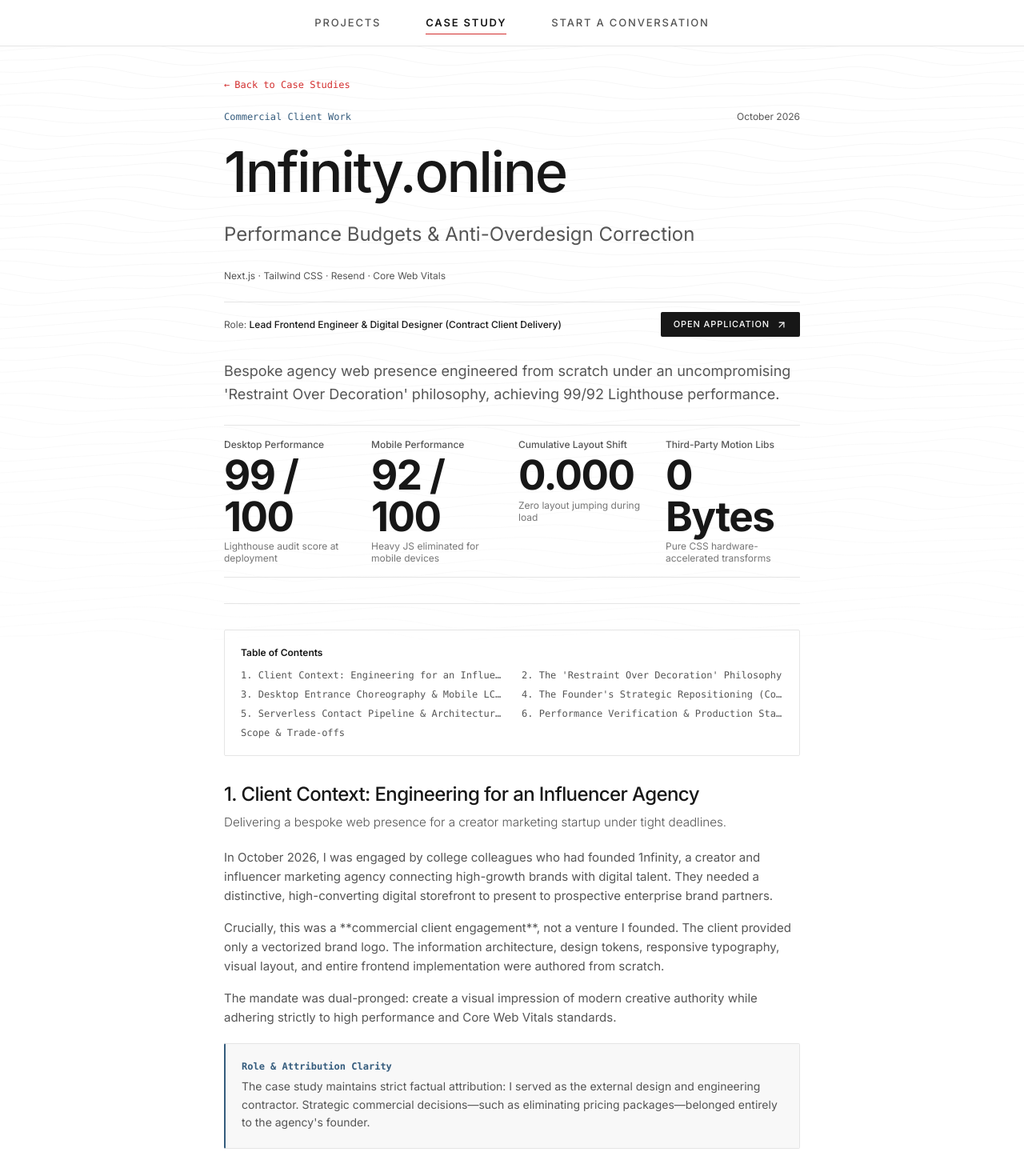
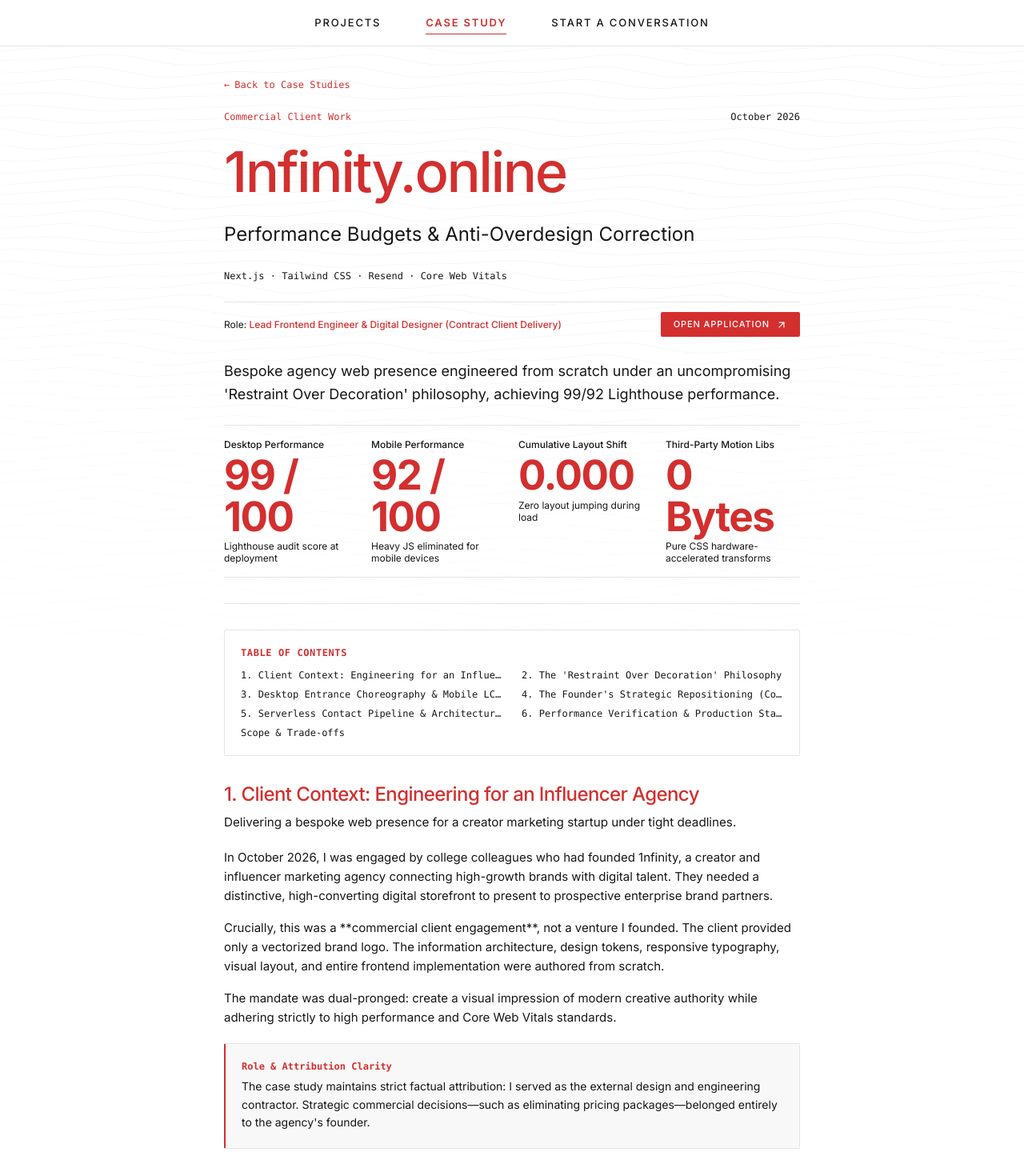
Before and after one commit to vaibhv19/workwith, a Next.js app: page /case-study/1nfinity in a window 1280 px wide. Shown: the top 1470 px of the page at 80% size. Built offline with nearby package versions, Linux system fonts and the light colour scheme; a web font is replaced by a local one.

Commit message:
feat(theme): apply final palette adjustment with red headings/titles and dark black body text

```diff
--- a/src/app/case-study/[slug]/page.tsx
+++ b/src/app/case-study/[slug]/page.tsx
@@ -58,10 +58,10 @@
     <article className="pt-6 sm:pt-8 md:pt-10 pb-16 sm:pb-24 space-y-12 sm:space-y-16">
       <Container size="default">
         {/* Breadcrumb Navigation */}
-        <nav aria-label="Breadcrumb" className="text-xs font-mono text-foreground-subtle pb-6">
+        <nav aria-label="Breadcrumb" className="text-xs font-mono text-[#171717] pb-6">
           <Link
             href="/case-study"
-            className="text-accent hover:text-foreground transition-colors font-medium inline-flex items-center gap-1.5 focus-visible:outline-none focus-visible:ring-1 focus-visible:ring-accent rounded-sm group"
+            className="text-accent hover:text-accent-muted transition-colors font-medium inline-flex items-center gap-1.5 focus-visible:outline-none focus-visible:ring-1 focus-visible:ring-accent rounded-sm group"
           >
             <span className="transition-transform duration-300 group-hover:-translate-x-1">&larr;</span>
             <span>Back to Case Studies</span>
@@ -70,14 +70,14 @@
 
         {/* Article Header */}
         <header className="space-y-6 border-b border-border pb-8">
-          <div className="flex items-center justify-between text-xs text-foreground-muted">
-            <span className="font-medium text-accent-secondary font-mono">
+          <div className="flex items-center justify-between text-xs text-[#171717]">
+            <span className="font-medium text-accent font-mono">
               {study.category}
             </span>
-            <span>{study.period}</span>
+            <span className="font-mono">{study.period}</span>
           </div>
 
-          <h1 className="font-display-hero text-foreground">
+          <h1 className="font-display-hero text-accent">
             {study.title}
           </h1>
 
@@ -85,19 +85,19 @@
             text={study.subtitle}
             as="p"
             charDelayMs={14}
-            className="font-display text-lg sm:text-2xl text-foreground-muted leading-snug"
+            className="font-display text-lg sm:text-2xl text-[#171717] leading-snug"
           />
 
           {/* Metadata Row */}
-          <div className="pt-1 flex flex-wrap items-center gap-2 text-xs text-foreground-muted">
+          <div className="pt-1 flex flex-wrap items-center gap-2 text-xs font-mono text-[#171717]">
             <span>{study.techFocus}</span>
           </div>
 
           {/* Role & Links */}
           <div className="flex flex-wrap items-center justify-between gap-4 pt-3 border-t border-border text-xs">
             <div>
-              <span className="text-foreground-muted">Role: </span>
-              <span className="text-foreground font-medium">{narrative.role}</span>
+              <span className="text-[#171717]">Role: </span>
+              <span className="text-accent font-medium">{narrative.role}</span>
             </div>
 
             <div className="flex items-center gap-3">
@@ -127,7 +127,7 @@
           </div>
 
           {/* Excerpt Lead */}
-          <p className="text-base sm:text-lg text-foreground-muted font-sans leading-relaxed pt-1">
+          <p className="text-base sm:text-lg text-[#171717] font-sans leading-relaxed pt-1">
             {study.excerpt}
           </p>
 
@@ -136,13 +136,13 @@
             <div className="grid grid-cols-2 sm:grid-cols-4 gap-4 py-4 border-y border-border">
               {narrative.quickMetrics.map((metric, idx) => (
                 <div key={idx} className="space-y-1 min-w-0">
-                  <div className="text-xs text-foreground-muted font-medium truncate">
+                  <div className="text-xs text-[#171717] font-medium truncate">
                     {metric.label}
                   </div>
-                  <div className="font-metric text-base sm:text-lg lg:text-xl font-bold text-foreground break-words">
+                  <div className="font-metric text-base sm:text-lg lg:text-xl font-bold text-accent break-words">
                     {metric.value}
                   </div>
-                  <div className="text-xs text-foreground-subtle leading-tight">
+                  <div className="text-xs text-[#171717] leading-tight">
                     {metric.detail}
                   </div>
                 </div>
@@ -153,7 +153,7 @@
 
         {/* Table of Contents */}
         <section className="p-5 my-8 rounded-[2px] bg-surface/60 border border-border space-y-3">
-          <h2 className="text-xs font-semibold text-foreground">
+          <h2 className="text-xs font-semibold text-accent font-mono uppercase tracking-wider">
             Table of Contents
           </h2>
           <nav className="grid grid-cols-1 sm:grid-cols-2 gap-x-6 gap-y-2 text-xs font-mono">
@@ -161,7 +161,7 @@
               <a
                 key={idx}
                 href={`#${sec.id}`}
-                className="text-foreground-muted hover:text-accent transition-colors truncate"
+                className="text-[#171717] hover:text-accent transition-colors truncate"
               >
                 {sec.title}
               </a>
@@ -169,7 +169,7 @@
             {narrative.openQuestionsAndExclusions.length > 0 && (
               <a
                 href="#scope-and-tradeoffs"
-                className="text-foreground-muted hover:text-accent transition-colors truncate"
+                className="text-[#171717] hover:text-accent transition-colors truncate"
               >
                 Scope &amp; Trade-offs
               </a>
@@ -186,18 +186,18 @@
               className="space-y-5 scroll-mt-24 border-b border-border pb-12 last:border-b-0"
             >
               <div className="space-y-1.5">
-                <h2 className="font-display text-xl sm:text-2xl font-medium tracking-tight text-foreground">
+                <h2 className="font-display text-xl sm:text-2xl font-medium tracking-tight text-accent">
                   {sec.title}
                 </h2>
                 {sec.lead && (
-                  <p className="font-body-lead text-foreground-muted">
+                  <p className="font-body-lead text-[#171717]">
                     {sec.lead}
                   </p>
                 )}
               </div>
 
               {/* Paragraphs */}
-              <div className="space-y-4 font-body text-foreground-muted leading-relaxed">
+              <div className="space-y-4 font-body text-[#171717] leading-relaxed">
                 {sec.content.map((paragraph, pIdx) => (
                   <p key={pIdx}>{paragraph}</p>
                 ))}
@@ -205,11 +205,11 @@
 
               {/* Callout Box */}
               {sec.callout && (
-                <div className="p-4 sm:p-5 rounded-[2px] border border-border border-l-2 border-l-accent-secondary bg-surface-elevated/70 my-5 space-y-1.5">
-                  <div className="text-xs font-semibold text-accent-secondary font-mono">
+                <div className="p-4 sm:p-5 rounded-[2px] border border-border border-l-2 border-l-accent bg-surface-elevated/70 my-5 space-y-1.5">
+                  <div className="text-xs font-semibold text-accent font-mono">
                     {sec.callout.title}
                   </div>
-                  <div className="text-xs sm:text-sm text-foreground-muted leading-relaxed font-sans">
+                  <div className="text-xs sm:text-sm text-[#171717] leading-relaxed font-sans">
                     {sec.callout.text}
                   </div>
                 </div>
@@ -218,13 +218,13 @@
               {/* ASCII Architecture Diagram */}
               {sec.diagram && (
                 <div className="space-y-2 my-6">
-                  <div className="flex items-center justify-between text-xs font-mono text-foreground-subtle">
-                    <span className="font-medium text-foreground">{sec.diagram.title}</span>
+                  <div className="flex items-center justify-between text-xs font-mono text-[#171717]">
+                    <span className="font-medium text-accent">{sec.diagram.title}</span>
                   </div>
-                  <pre className="overflow-x-auto text-[11px] sm:text-xs font-mono bg-[#F8F8F8] border border-border rounded-[2px] p-5 text-foreground leading-tight selection:bg-accent/20">
+                  <pre className="overflow-x-auto text-[11px] sm:text-xs font-mono bg-[#F8F8F8] border border-border rounded-[2px] p-5 text-[#171717] leading-tight selection:bg-accent/20">
                     {sec.diagram.ascii}
                   </pre>
-                  <p className="text-[11px] text-foreground-subtle italic">
+                  <p className="text-[11px] text-[#171717] italic">
                     {sec.diagram.caption}
                   </p>
                 </div>
@@ -233,11 +233,11 @@
               {/* Code Block */}
               {sec.codeBlock && (
                 <div className="space-y-0 my-6">
-                  <div className="flex items-center justify-between px-4 py-2 rounded-t-[2px] bg-surface-elevated border border-b-0 border-border text-xs font-mono text-foreground-muted">
-                    <span className="font-medium text-foreground">{sec.codeBlock.title}</span>
-                    <span className="text-accent-secondary text-xs font-mono font-medium">{sec.codeBlock.language}</span>
+                  <div className="flex items-center justify-between px-4 py-2 rounded-t-[2px] bg-surface-elevated border border-b-0 border-border text-xs font-mono text-[#171717]">
+                    <span className="font-medium text-accent">{sec.codeBlock.title}</span>
+                    <span className="text-accent text-xs font-mono font-medium">{sec.codeBlock.language}</span>
                   </div>
-                  <pre className="overflow-x-auto text-xs font-mono bg-[#F8F8F8] border border-border rounded-b-[2px] p-4 text-foreground leading-relaxed">
+                  <pre className="overflow-x-auto text-xs font-mono bg-[#F8F8F8] border border-border rounded-b-[2px] p-4 text-[#171717] leading-relaxed">
                     <code>{sec.codeBlock.code}</code>
                   </pre>
                 </div>
@@ -248,7 +248,7 @@
                 <div className="space-y-2 my-6">
                   <div className="overflow-x-auto rounded-[2px] border border-border">
                     <table className="w-full text-left text-xs sm:text-sm">
-                      <thead className="bg-surface-elevated text-foreground text-xs font-medium border-b border-border">
+                      <thead className="bg-surface-elevated text-accent text-xs font-medium border-b border-border">
                         <tr>
                           {sec.table.headers.map((h, hIdx) => (
                             <th key={hIdx} className="px-4 py-3 font-semibold">
@@ -261,7 +261,7 @@
                         {sec.table.rows.map((row, rIdx) => (
                           <tr key={rIdx} className="hover:bg-surface-elevated transition-colors">
                             {row.map((cell, cIdx) => (
-                              <td key={cIdx} className="px-4 py-2.5 text-foreground-muted font-mono text-xs">
+                              <td key={cIdx} className="px-4 py-2.5 text-[#171717] font-mono text-xs">
                                 {cell}
                               </td>
                             ))}
@@ -271,14 +271,14 @@
                     </table>
                   </div>
                   {sec.table.caption && (
-                    <p className="text-[11px] text-foreground-subtle italic">{sec.table.caption}</p>
+                    <p className="text-[11px] text-[#171717] italic">{sec.table.caption}</p>
                   )}
                 </div>
               )}
 
               {/* Content After Block */}
               {sec.contentAfter && sec.contentAfter.length > 0 && (
-                <div className="space-y-4 font-body text-foreground-muted leading-relaxed pt-2">
+                <div className="space-y-4 font-body text-[#171717] leading-relaxed pt-2">
                   {sec.contentAfter.map((paragraph, pIdx) => (
                     <p key={pIdx}>{paragraph}</p>
                   ))}
@@ -294,10 +294,10 @@
               className="space-y-5 scroll-mt-24 pt-4 border-b border-border pb-12"
             >
               <div className="space-y-1">
-                <h2 className="font-display text-xl sm:text-2xl font-medium tracking-tight text-foreground">
+                <h2 className="font-display text-xl sm:text-2xl font-medium tracking-tight text-accent">
                   Scope Boundaries &amp; Engineering Trade-offs
                 </h2>
-                <p className="font-body-lead text-foreground-muted text-xs sm:text-sm">
+                <p className="font-body-lead text-[#171717] text-xs sm:text-sm">
                   Documented trade-offs, scope decisions, and architectural boundaries.
                 </p>
               </div>
@@ -309,12 +309,12 @@
                     className="p-4 rounded-[2px] bg-surface/60 border border-border space-y-1"
                   >
                     <div className="flex items-center gap-2">
-                      <span className="text-foreground-subtle select-none">&bull;</span>
-                      <h3 className="font-mono text-xs sm:text-[13px] font-semibold text-foreground">
+                      <span className="text-accent select-none">&bull;</span>
+                      <h3 className="font-mono text-xs sm:text-[13px] font-semibold text-accent">
                         {item.question}
                       </h3>
                     </div>
-                    <p className="text-xs text-foreground-muted leading-relaxed pl-3.5">
+                    <p className="text-xs text-[#171717] leading-relaxed pl-3.5">
                       {item.resolutionOrLimitation}
                     </p>
                   </div>
@@ -329,25 +329,25 @@
           {prevStudy ? (
             <Link
               href={`/case-study/${prevStudy.slug}`}
-              className="text-foreground-muted hover:text-accent transition-colors flex items-center gap-1.5 focus-visible:outline-none focus-visible:ring-1 focus-visible:ring-accent rounded-sm group"
+              className="text-[#171717] hover:text-accent transition-colors flex items-center gap-1.5 focus-visible:outline-none focus-visible:ring-1 focus-visible:ring-accent rounded-sm group"
             >
-              <span className="transition-transform duration-300 group-hover:-translate-x-1">&larr;</span>
+              <span className="transition-transform duration-300 group-hover:-translate-x-1 text-accent">&larr;</span>
               <span>Prev: {prevStudy.title}</span>
             </Link>
           ) : (
-            <span className="text-foreground-subtle">Start of Case Studies</span>
+            <span className="text-[#171717]">Start of Case Studies</span>
           )}
 
           {nextStudy ? (
             <Link
               href={`/case-study/${nextStudy.slug}`}
-              className="text-foreground-muted hover:text-accent transition-colors flex items-center gap-1.5 focus-visible:outline-none focus-visible:ring-1 focus-visible:ring-accent rounded-sm group"
+              className="text-[#171717] hover:text-accent transition-colors flex items-center gap-1.5 focus-visible:outline-none focus-visible:ring-1 focus-visible:ring-accent rounded-sm group"
             >
               <span>Next: {nextStudy.title}</span>
-              <span className="transition-transform duration-300 group-hover:translate-x-1">&rarr;</span>
+              <span className="transition-transform duration-300 group-hover:translate-x-1 text-accent">&rarr;</span>
             </Link>
           ) : (
-            <span className="text-foreground-subtle">End of Case Studies</span>
+            <span className="text-[#171717]">End of Case Studies</span>
           )}
         </footer>
       </Container>
--- a/src/app/globals.css
+++ b/src/app/globals.css
@@ -16,8 +16,8 @@
 
   --color-foreground: #171717;
   --color-foreground-ivory: #0A0A0A;
-  --color-foreground-muted: #555555;
-  --color-foreground-subtle: #767676;
+  --color-foreground-muted: #171717;
+  --color-foreground-subtle: #262626;
 
   --color-accent: #D32F2F;
   --color-accent-muted: #B71C1C;
@@ -37,7 +37,7 @@
 }
 
 :root {
-  /* Core Palette Variables - White, Near-Black, Red & Muted Blue */
+  /* Core Palette Variables - White, Near-Black & Red */
   --bg-black: #FFFFFF;
   --bg-deep: #FAFAFA;
 
@@ -53,8 +53,8 @@
 
   --text-primary: #171717;
   --text-ivory: #0A0A0A;
-  --text-muted: #555555;
-  --text-subtle: #767676;
+  --text-muted: #171717;
+  --text-subtle: #262626;
 
   --accent-primary: #D32F2F;
   --accent-muted: #B71C1C;
@@ -123,7 +123,7 @@
   line-height: 1.05;
   letter-spacing: -0.035em;
   font-weight: 500;
-  color: var(--text-primary);
+  color: var(--accent-primary);
 }
 
 .font-display-h1 {
@@ -132,7 +132,7 @@
   line-height: 1.1;
   letter-spacing: -0.025em;
   font-weight: 500;
-  color: var(--text-primary);
+  color: var(--accent-primary);
 }
 
 .font-display-h2 {
@@ -141,7 +141,7 @@
   line-height: 1.15;
   letter-spacing: -0.02em;
   font-weight: 500;
-  color: var(--text-primary);
+  color: var(--accent-primary);
 }
 
 .font-display-h3 {
@@ -150,15 +150,15 @@
   line-height: 1.25;
   letter-spacing: -0.015em;
   font-weight: 500;
-  color: var(--text-primary);
+  color: var(--accent-primary);
 }
 
 .font-body-lead {
   font-family: var(--font-inter, var(--font-inter-fallback));
   font-size: clamp(0.95rem, 1.15vw, 1.15rem);
   line-height: 1.65;
-  font-weight: 300;
-  color: var(--text-muted);
+  font-weight: 400;
+  color: var(--text-primary);
 }
 
 .font-body {
@@ -166,7 +166,7 @@
   font-size: 0.9375rem;
   line-height: 1.6;
   font-weight: 400;
-  color: var(--text-muted);
+  color: var(--text-primary);
 }
 
 .font-body-sm {
@@ -174,7 +174,7 @@
   font-size: 0.8125rem;
   line-height: 1.55;
   font-weight: 400;
-  color: var(--text-subtle);
+  color: var(--text-primary);
 }
 
 .font-eyebrow {
@@ -192,7 +192,7 @@
   line-height: 1;
   font-weight: 700;
   letter-spacing: -0.03em;
-  color: var(--text-primary);
+  color: var(--accent-primary);
 }
 
 /* ==========================================================================
@@ -204,7 +204,7 @@
   align-items: center;
   justify-content: center;
   gap: 0.625rem;
-  background-color: #111111;
+  background-color: var(--accent-primary);
   color: #FFFFFF;
   font-family: var(--font-inter, var(--font-inter-fallback));
   font-size: 0.75rem;
@@ -218,9 +218,9 @@
 }
 
 .btn-primary:hover {
-  background-color: #000000;
+  background-color: var(--accent-muted);
   transform: translateY(-1px);
-  box-shadow: 0 8px 24px -6px rgba(0, 0, 0, 0.2);
+  box-shadow: 0 8px 24px -6px rgba(211, 47, 47, 0.3);
 }
 
 .btn-secondary {
@@ -243,9 +243,9 @@
 }
 
 .btn-secondary:hover {
-  border-color: var(--accent-secondary);
+  border-color: var(--accent-primary);
   background-color: var(--surface-elevated);
-  color: var(--accent-secondary);
+  color: var(--accent-primary);
 }
 
 .btn-text {
--- a/src/components/ContactForm.tsx
+++ b/src/components/ContactForm.tsx
@@ -269,7 +269,7 @@
             }`}
           />
           {fieldErrors.message && (
-            <p className="text-xs text-rose-400 font-mono mt-1">{fieldErrors.message}</p>
+            <p className="text-xs text-rose-600 font-mono mt-1">{fieldErrors.message}</p>
           )}
         </div>
 
--- a/src/components/Footer.tsx
+++ b/src/components/Footer.tsx
@@ -64,13 +64,13 @@
           <div className="flex items-center space-x-2">
             <a
               href="mailto:contact@vaibhv19.dev"
-              className="text-xs sm:text-sm font-mono text-foreground hover:text-accent transition-colors"
+              className="text-xs sm:text-sm font-mono text-accent hover:text-accent-muted transition-colors font-medium"
             >
               contact@vaibhv19.dev
             </a>
           </div>
 
-          <div className="flex items-center space-x-5 text-foreground-muted">
+          <div className="flex items-center space-x-5 text-[#171717]">
             <a
               href="https://github.com/vaibhv19"
               target="_blank"
@@ -109,7 +109,7 @@
         </div>
         {/* Minimal Bottom Legal & Copyright Row */}
 
-          <div className="flex flex-col items-center sm:items-start space-y-1">
+          <div className="flex flex-col items-center sm:items-start space-y-1 text-xs text-[#171717]">
             <div>
               &copy; {currentYear} Vaibhav Gupta. All rights reserved.
           </div>
--- a/src/components/Header.tsx
+++ b/src/components/Header.tsx
@@ -52,17 +52,17 @@
               href={link.href}
               className={`shrink-0 px-2 sm:px-3 lg:px-4 py-1.5 text-[11px] sm:text-xs lg:text-[13px] font-medium tracking-[0.06em] sm:tracking-[0.1em] lg:tracking-[0.14em] uppercase transition-colors duration-300 relative group focus-visible:outline-none focus-visible:ring-1 focus-visible:ring-accent rounded-sm ${
                 link.isActive
-                  ? "text-foreground font-semibold"
-                  : "text-foreground-muted hover:text-accent-secondary"
+                  ? "text-accent font-semibold"
+                  : "text-[#171717] hover:text-accent"
               }`}
             >
               <span>{link.label}</span>
-              {/* Active (Red) / Hover (Muted Blue) accent line */}
+              {/* Active / Hover accent line */}
               <span
-                className={`absolute bottom-0 left-2 right-2 sm:left-3 sm:right-3 lg:left-4 lg:right-4 h-[1.5px] transition-all duration-300 ${
+                className={`absolute bottom-0 left-2 right-2 sm:left-3 sm:right-3 lg:left-4 lg:right-4 h-[1.5px] bg-accent transition-all duration-300 ${
                   link.isActive
-                    ? "bg-accent opacity-100 scale-x-100"
-                    : "bg-accent-secondary opacity-0 scale-x-0 group-hover:opacity-100 group-hover:scale-x-100"
+                    ? "opacity-100 scale-x-100"
+                    : "opacity-0 scale-x-0 group-hover:opacity-100 group-hover:scale-x-100"
                 }`}
               />
             </Link>
--- a/src/components/ui/Button.tsx
+++ b/src/components/ui/Button.tsx
@@ -53,13 +53,13 @@
   // Visual variants
   const variantClasses: Record<ButtonVariant, string> = {
     primary:
-      "bg-[#171717] text-white hover:bg-black hover:shadow-[0_8px_24px_-6px_rgba(0,0,0,0.15)] hover:-translate-y-[1px]",
+      "bg-[#D32F2F] text-white hover:bg-[#B71C1C] hover:shadow-[0_8px_24px_-6px_rgba(211,47,47,0.25)] hover:-translate-y-[1px]",
     secondary:
-      "bg-transparent text-[#171717] border border-[#E5E5E5] hover:border-[#355C7D] hover:bg-[#FAFAFA] hover:text-[#355C7D]",
+      "bg-transparent text-[#171717] border border-[#E5E5E5] hover:border-[#D32F2F] hover:bg-[#FAFAFA] hover:text-[#D32F2F]",
     accent:
-      "bg-[#D32F2F] text-white hover:bg-[#B71C1C] hover:shadow-[0_8px_24px_-6px_rgba(211,47,47,0.2)] hover:-translate-y-[1px]",
+      "bg-[#D32F2F] text-white hover:bg-[#B71C1C] hover:shadow-[0_8px_24px_-6px_rgba(211,47,47,0.25)] hover:-translate-y-[1px]",
     text:
-      "bg-transparent text-[#171717] hover:text-[#D32F2F] font-semibold border-none !p-0",
+      "bg-transparent text-[#D32F2F] hover:text-[#B71C1C] font-semibold border-none !p-0",
   };
 
   const appliedSize = variant === "text" ? textSizeClasses[size] : sizeClasses[size];
```
Also changed, not shown: src/app/case-study/page.tsx (+8 -8 lines), src/app/projects/page.tsx (+13 -13 lines), src/app/start-conversation/page.tsx (+14 -14 lines), 1 other file (tests, documents, lock files or other folders).
